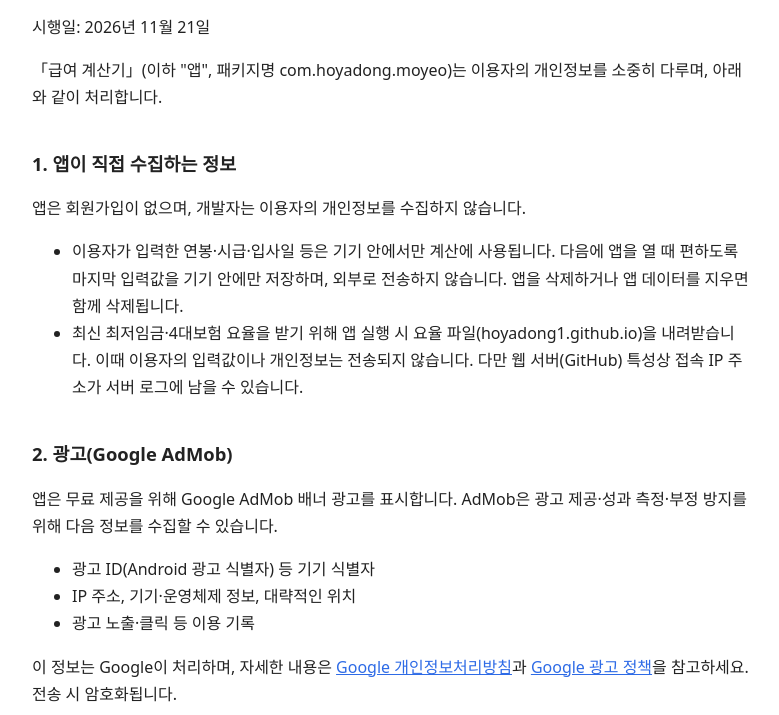
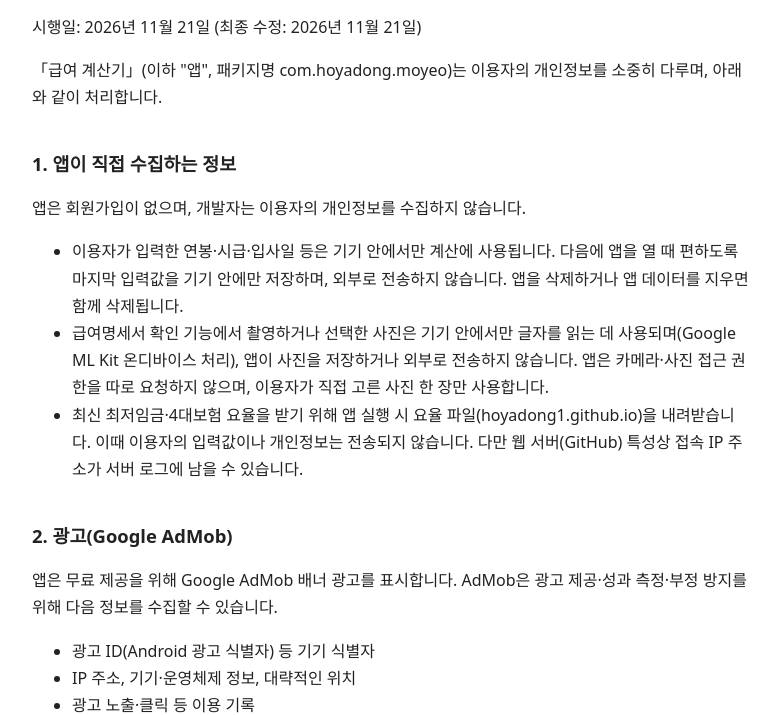
Before and after one commit to hoyadong1/hoyadong1.github.io, a plain HTML site: page paycalc/privacy.html in a window 1280 px wide. Shown: the part 87-802 px from the top of the page, without its empty margins (248-1027 px from the left). Drawn offline with Linux system fonts and the light colour scheme.

Commit message:
Note on-device payslip photo processing in paycalc privacy policy
Co-Authored-By: Claude Opus 5.5 <noreply@anthropic.com>

```diff
--- a/paycalc/privacy.html
+++ b/paycalc/privacy.html
@@ -4,13 +4,14 @@
 <style>body{font-family:system-ui,sans-serif;max-width:720px;margin:40px auto;padding:0 16px;line-height:1.7;color:#222;background:#fff}h1{font-size:1.6em}h2{font-size:1.15em;margin-top:2em}a{color:#2E6BE6}</style>
 </head><body>
 <h1>급여 계산기 개인정보처리방침</h1>
-<p>시행일: 2026년 11월 21일</p>
+<p>시행일: 2026년 11월 21일 (최종 수정: 2026년 11월 21일)</p>
 <p>「급여 계산기」(이하 "앱", 패키지명 com.hoyadong.moyeo)는 이용자의 개인정보를 소중히 다루며, 아래와 같이 처리합니다.</p>
 
 <h2>1. 앱이 직접 수집하는 정보</h2>
 <p>앱은 회원가입이 없으며, 개발자는 이용자의 개인정보를 수집하지 않습니다.</p>
 <ul>
 <li>이용자가 입력한 연봉·시급·입사일 등은 기기 안에서만 계산에 사용됩니다. 다음에 앱을 열 때 편하도록 마지막 입력값을 기기 안에만 저장하며, 외부로 전송하지 않습니다. 앱을 삭제하거나 앱 데이터를 지우면 함께 삭제됩니다.</li>
+<li>급여명세서 확인 기능에서 촬영하거나 선택한 사진은 기기 안에서만 글자를 읽는 데 사용되며(Google ML Kit 온디바이스 처리), 앱이 사진을 저장하거나 외부로 전송하지 않습니다. 앱은 카메라·사진 접근 권한을 따로 요청하지 않으며, 이용자가 직접 고른 사진 한 장만 사용합니다.</li>
 <li>최신 최저임금·4대보험 요율을 받기 위해 앱 실행 시 요율 파일(hoyadong1.github.io)을 내려받습니다. 이때 이용자의 입력값이나 개인정보는 전송되지 않습니다. 다만 웹 서버(GitHub) 특성상 접속 IP 주소가 서버 로그에 남을 수 있습니다.</li>
 </ul>
 
```
